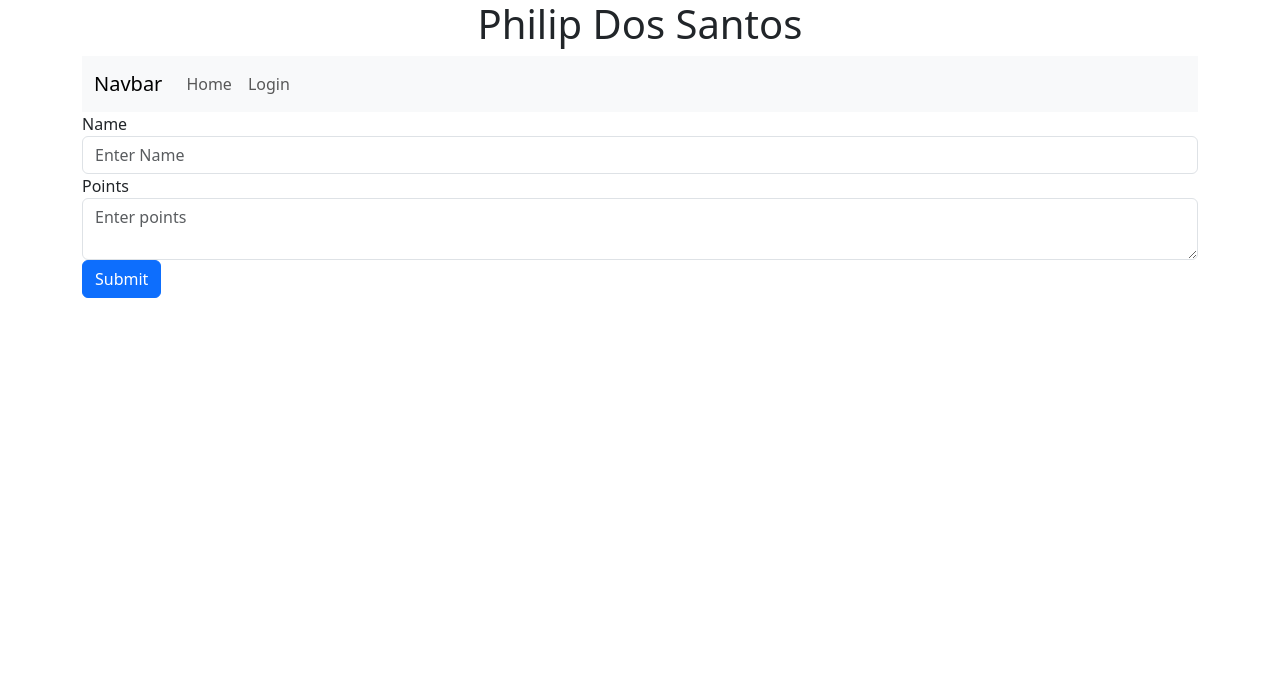
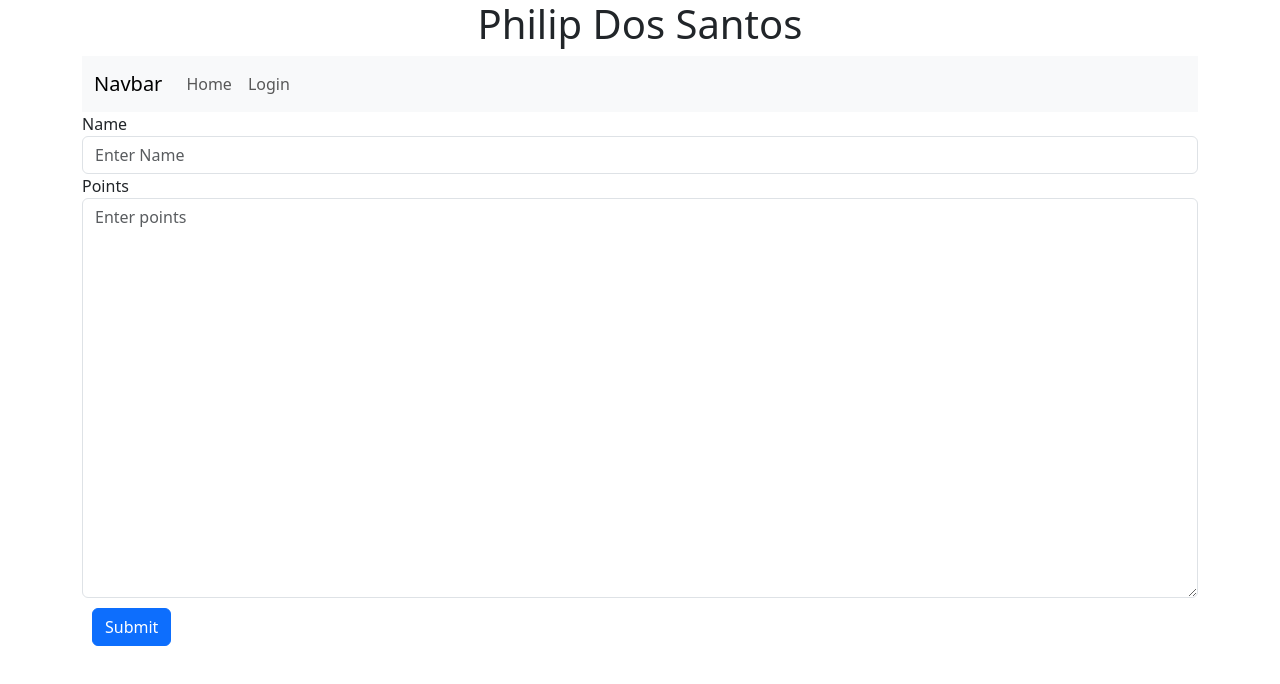
Before and after one commit to phi1ip83/Resume, an Angular app in the folder frontend/: page /skill/-1 in a window 1280 px wide. Shown: the top 684 px of the page. Built offline with nearby package versions, Linux system fonts and the light colour scheme.

Commit message:
prepairing for hosting

```diff
--- a/frontend/src/app/database.service.ts
+++ b/frontend/src/app/database.service.ts
@@ -17,6 +17,7 @@ export class DatabaseService {
 
   //experience
   getExperiences():Observable<Experience[]>{
+
     return this.http.get<Experience[]>(this.url+'/experiences');
   }
   createExperience(experience:Experience):Observable<any>{
--- a/frontend/src/app/update/skill/skill.component.css
+++ b/frontend/src/app/update/skill/skill.component.css
@@ -0,0 +1,6 @@
+textarea{
+    min-height: 400px;
+}
+button{
+    margin: 10px;
+}
```
Also changed, not shown: 2 other files (tests, documents, lock files or other folders).
